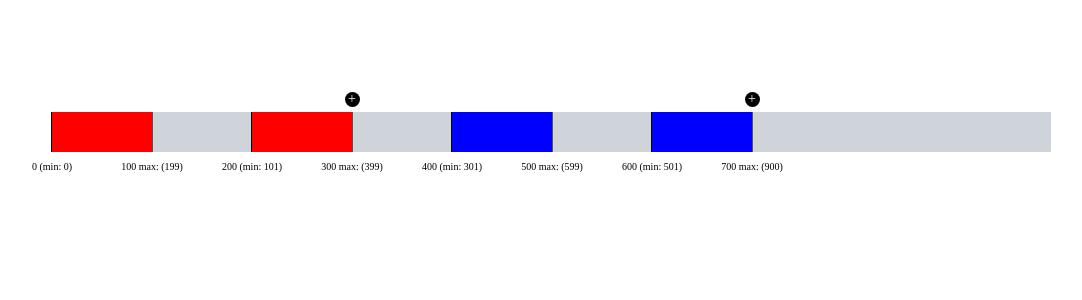
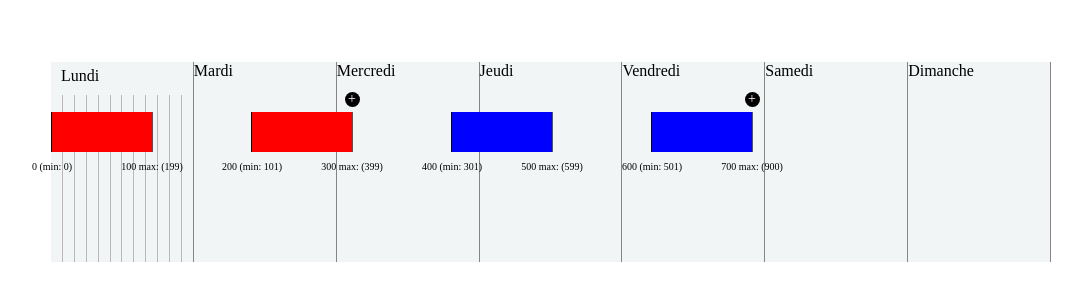
Before and after one commit to devaublanc/react-timeline-shifts, a React (Create React App) app: page / in a window 1280 px wide. Shown: the part 246-546 px from the top of the page, without its empty margins (89-1171 px from the left). Built offline with nearby package versions, Linux system fonts and the light colour scheme.

Commit message:
feat(week): create week component

```diff
--- a/src/App.tsx
+++ b/src/App.tsx
@@ -1,6 +1,7 @@
 import React from "react";
 import { Timeline } from "./Timeline";
 import "./App.css";
+import { Week } from "./Week";
 
 function App() {
   return (
@@ -10,8 +11,10 @@ function App() {
         height: "100%",
         justifyContent: "center",
         alignItems: "center",
+        flexDirection: "column",
       }}
     >
+      <Week>
         <Timeline
           duration={1000}
           sections={[
@@ -37,6 +40,7 @@ function App() {
             },
           ]}
         />
+      </Week>
     </div>
   );
 }
--- a/src/Slider/index.module.css
+++ b/src/Slider/index.module.css
@@ -23,7 +23,6 @@
 }
 
 .track {
-  background-color: #ced4da;
   width: 100%;
   z-index: 1;
 }
--- a/src/Timeline/index.module.css
+++ b/src/Timeline/index.module.css
@@ -1,7 +1,5 @@
 .container {
   position: relative;
-  background-color: white;
-  height: 100px;
   width: 1000px;
 }
 
--- /dev/null
+++ b/src/Week/index.module.css
@@ -0,0 +1,54 @@
+.container {
+  display: flex;
+  align-items: center;
+  flex-direction: column;
+  background-color: #f2f5f6;
+  position: relative;
+}
+
+.weeks {
+  display: flex;
+  width: 100%;
+  width: 1000px;
+  height: 200px;
+  align-items: stretch;
+}
+
+.day {
+  flex: 1;
+  width: 100%;
+  border-right: inset 1px rgb(133, 133, 133);
+  display: flex;
+  flex-direction: column;
+}
+
+.title {
+  margin-left: 10px;
+  margin-bottom: 10px;
+  margin-top: 5px;
+}
+
+.hours {
+  width: 100%;
+  height: 100%;
+  display: flex;
+  align-items: stretch;
+}
+
+.hour {
+  flex: 1;
+  width: 100%;
+  border-right: 1px rgb(185, 185, 185) solid;
+}
+
+.hour:last-child {
+  border-right: none;
+}
+
+.timeline {
+  position: absolute;
+  top: 50px;
+  display: flex;
+  align-items: center;
+  justify-content: flex-end;
+}
--- /dev/null
+++ b/src/Week/index.tsx
@@ -0,0 +1,41 @@
+import React, { ReactElement } from "react";
+
+import styles from "./index.module.css";
+
+type WeekProps = {
+  lang?: string;
+  children: ReactElement;
+};
+
+export function Week({ lang, children }: WeekProps) {
+  return (
+    <div className={styles.container}>
+      <div className={styles.weeks}>
+        <div className={styles.day}>
+          <div className={styles.title}>Lundi</div>
+          <div className={styles.hours}>
+            <div className={styles.hour} />
+            <div className={styles.hour} />
+            <div className={styles.hour} />
+            <div className={styles.hour} />
+            <div className={styles.hour} />
+            <div className={styles.hour} />
+            <div className={styles.hour} />
+            <div className={styles.hour} />
+            <div className={styles.hour} />
+            <div className={styles.hour} />
+            <div className={styles.hour} />
+            <div className={styles.hour} />
+          </div>
+        </div>
+        <div className={styles.day}>Mardi</div>
+        <div className={styles.day}>Mercredi</div>
+        <div className={styles.day}>Jeudi</div>
+        <div className={styles.day}>Vendredi</div>
+        <div className={styles.day}>Samedi</div>
+        <div className={styles.day}>Dimanche</div>
+      </div>
+      <div className={styles.timeline}>{children}</div>
+    </div>
+  );
+}
```
Lines whose indentation alone changed are shown as unchanged.
